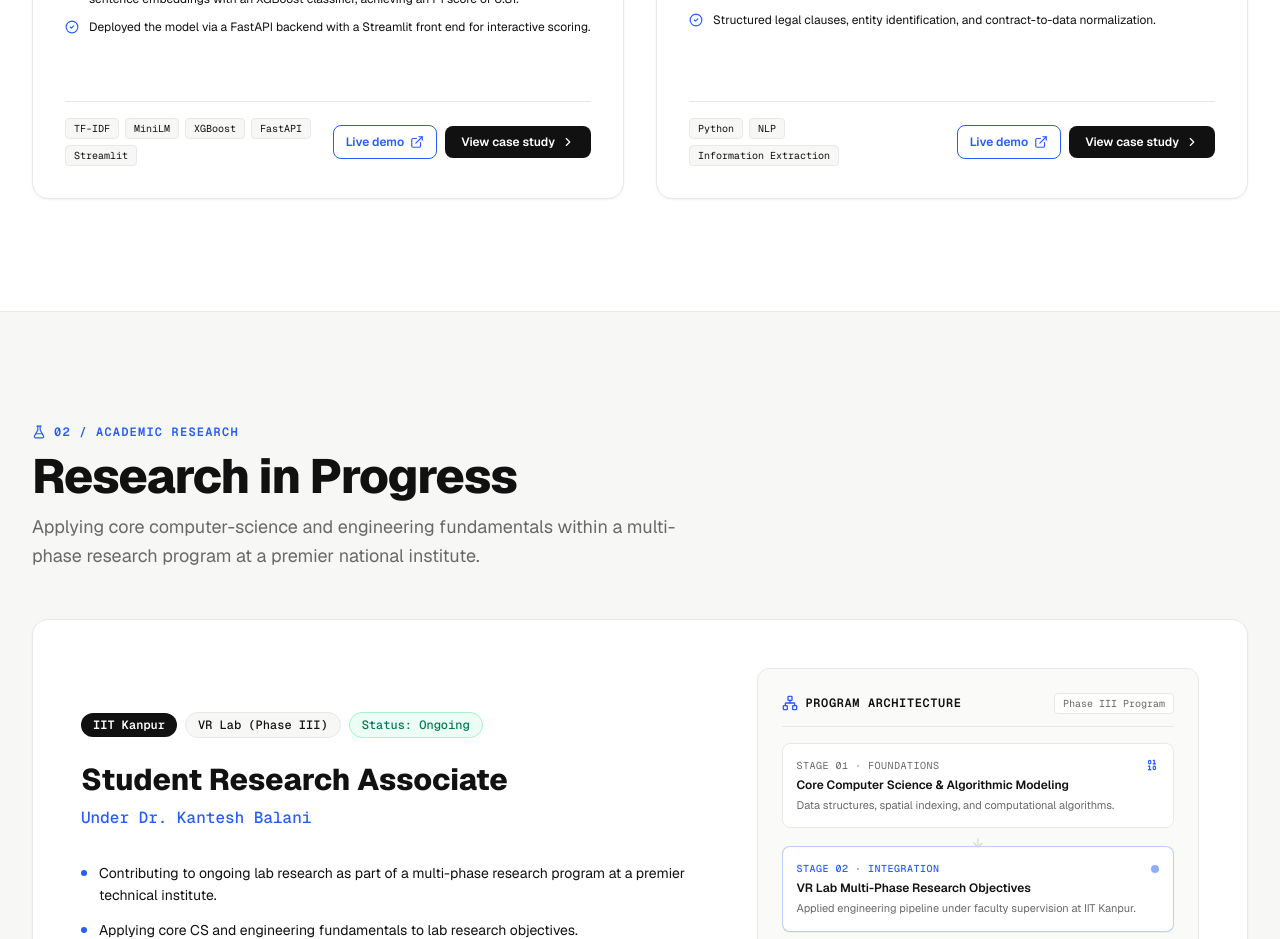
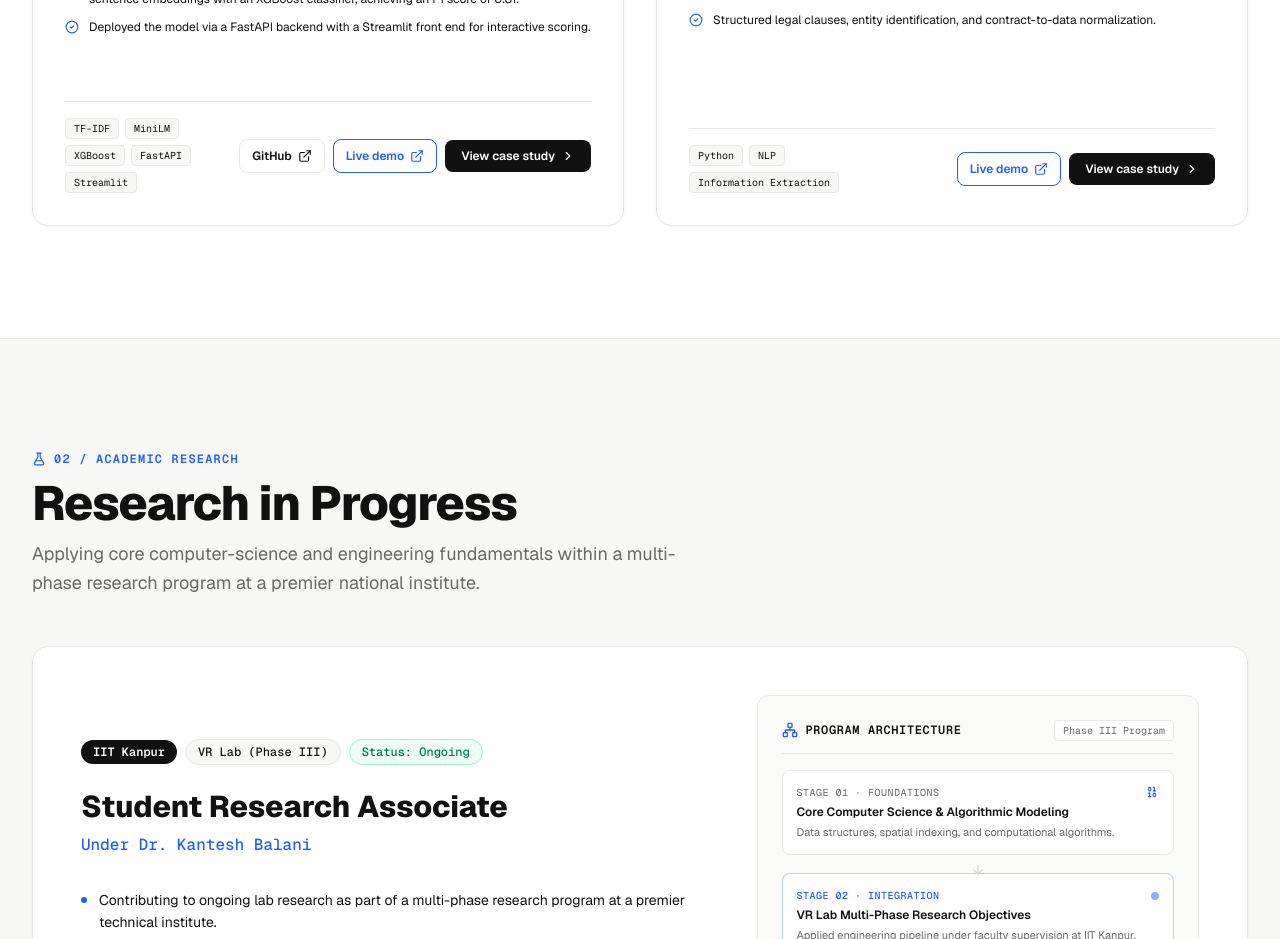
Before and after one commit to Ankitkumar06102005/portfolio, a React (Vite) app: page / in a window 1280 px wide. Shown: the part 2880-3819 px from the top of the page. Built offline with nearby package versions, Linux system fonts and the light colour scheme.

Commit message:
Update ResumeIQ live demo and source links

```diff
--- a/src/components/ProjectCard.tsx
+++ b/src/components/ProjectCard.tsx
@@ -8,12 +8,13 @@ interface ProjectCardProps { key?: string; project: Project; onOpenCaseStudy: (p
 
 const LIVE_DEMOS: Record<string, string> = {
   'contexta-ai': 'https://contexta-ai-ipbi.onrender.com/',
-  'resume-iq': 'https://resumeiq-partner.streamlit.app/',
+  'resume-iq': 'https://resumeiq2.streamlit.app/',
   'legal-lens': 'https://legallens-xi.vercel.app/',
 };
 
 const GITHUB_REPOS: Record<string, string> = {
   'contexta-ai': 'https://github.com/Ankitkumar06102005/contextaAI',
+  'resume-iq': 'https://github.com/Ankitkumar06102005/ResumeIQ',
 };
 
 export function ProjectCard({ project, onOpenCaseStudy }: ProjectCardProps) {
```
